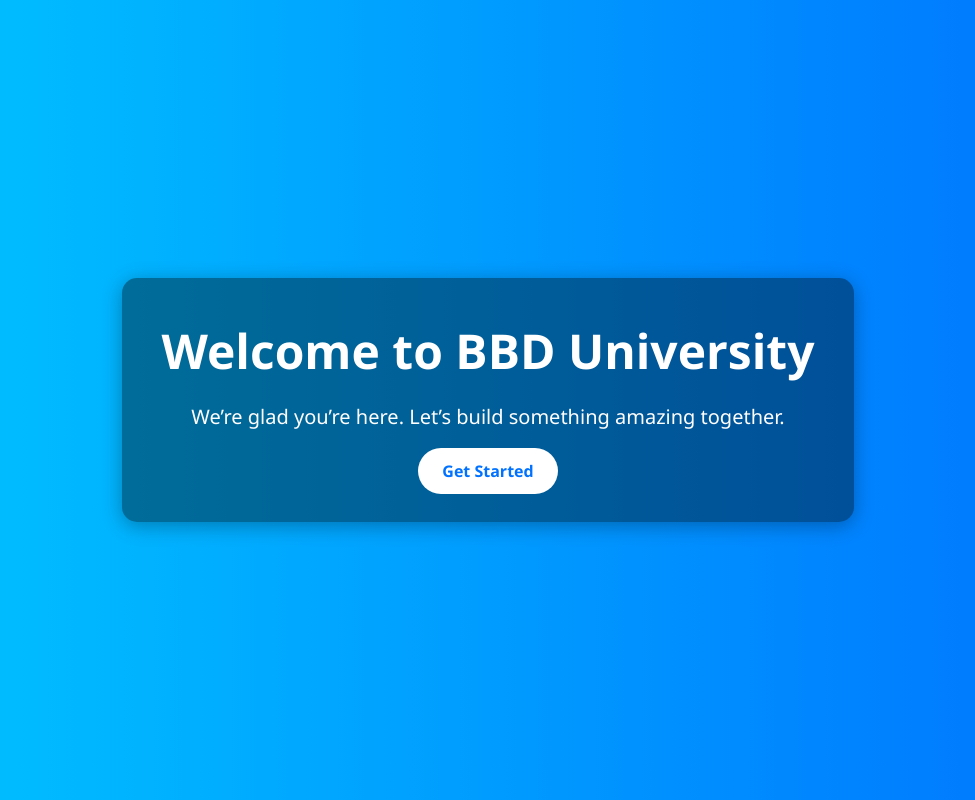
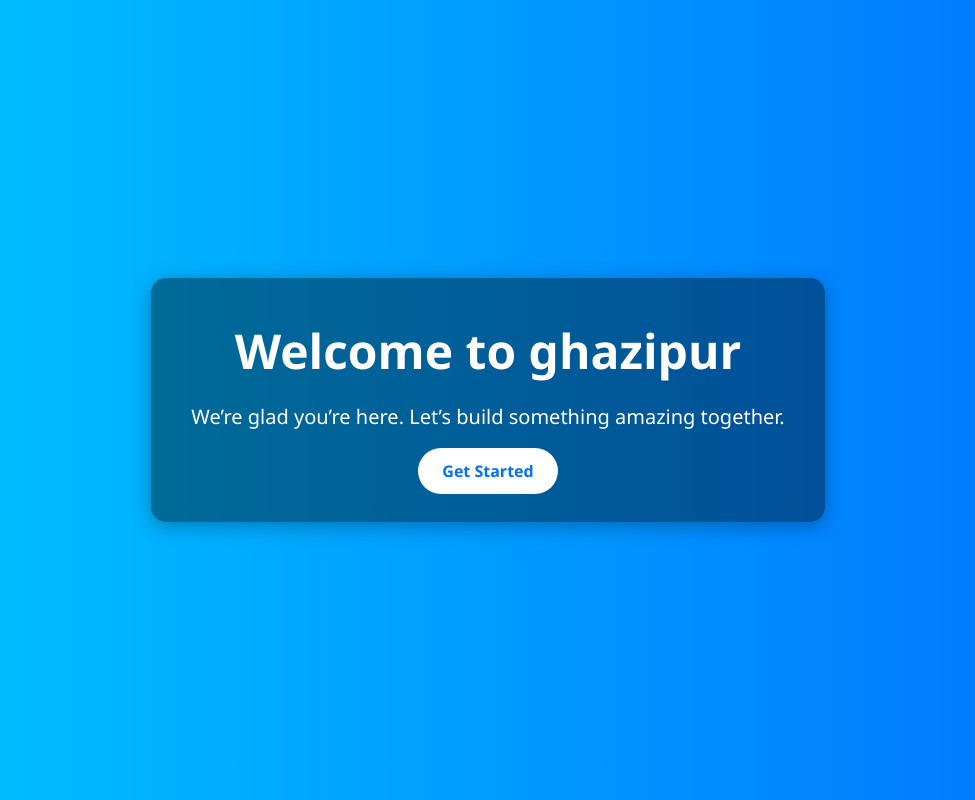
Before and after one commit to sakshipandey0523/devop, a plain HTML site: page index.html in a window 1280 px wide. Shown: the whole page, without its empty margins (152-1127 px from the left). Drawn offline with Linux system fonts and the light colour scheme.

Commit message:
Update index.html

```diff
--- a/index.html
+++ b/index.html
@@ -56,7 +56,7 @@
 </head>
 <body>
   <div class="welcome-box">
-    <h1>Welcome to BBD University</h1>
+    <h1>Welcome to ghazipur</h1>
     <p>We’re glad you’re here. Let’s build something amazing together.</p>
     <a href="#" class="button">Get Started</a>
   </div>
```
